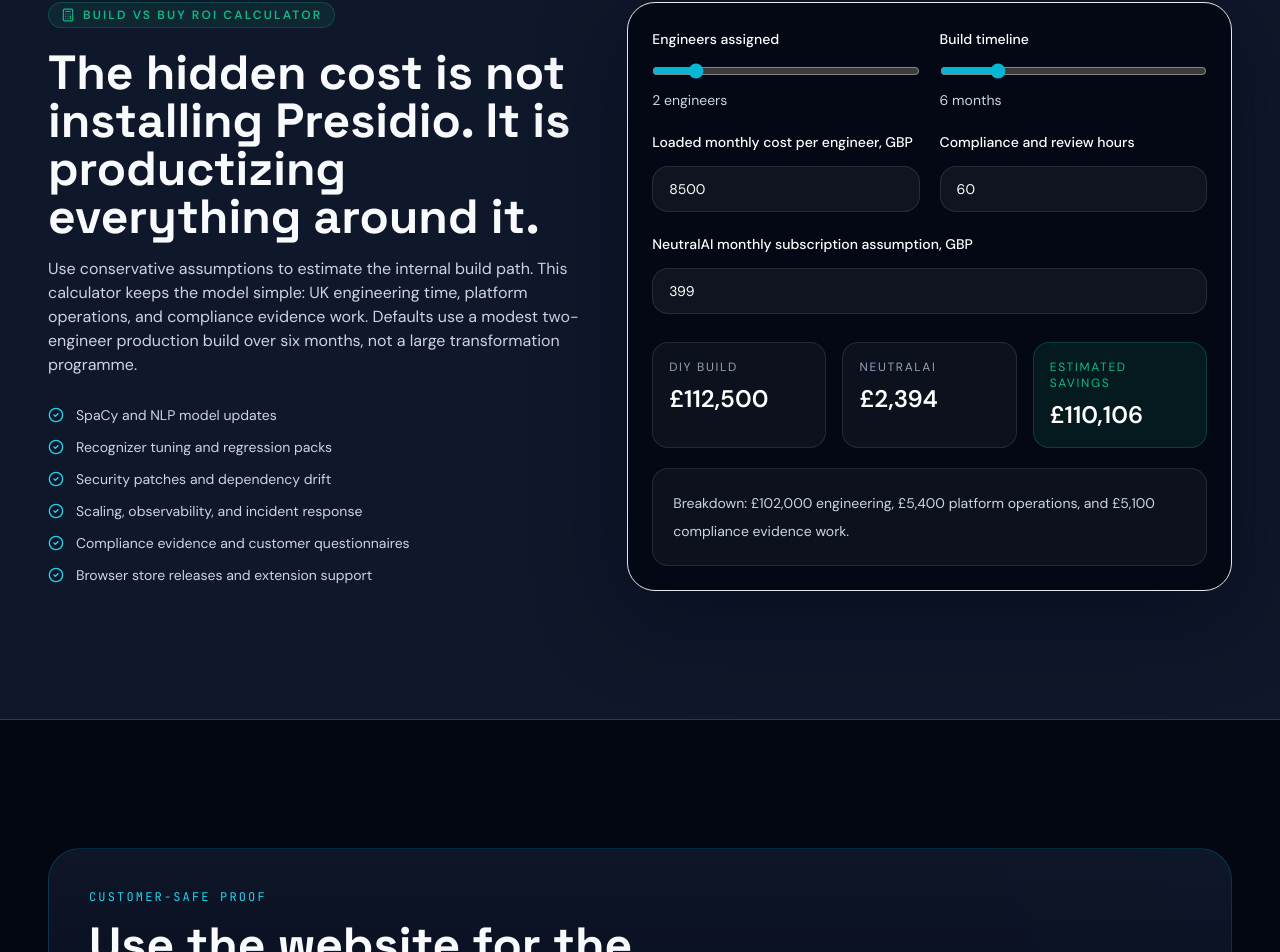
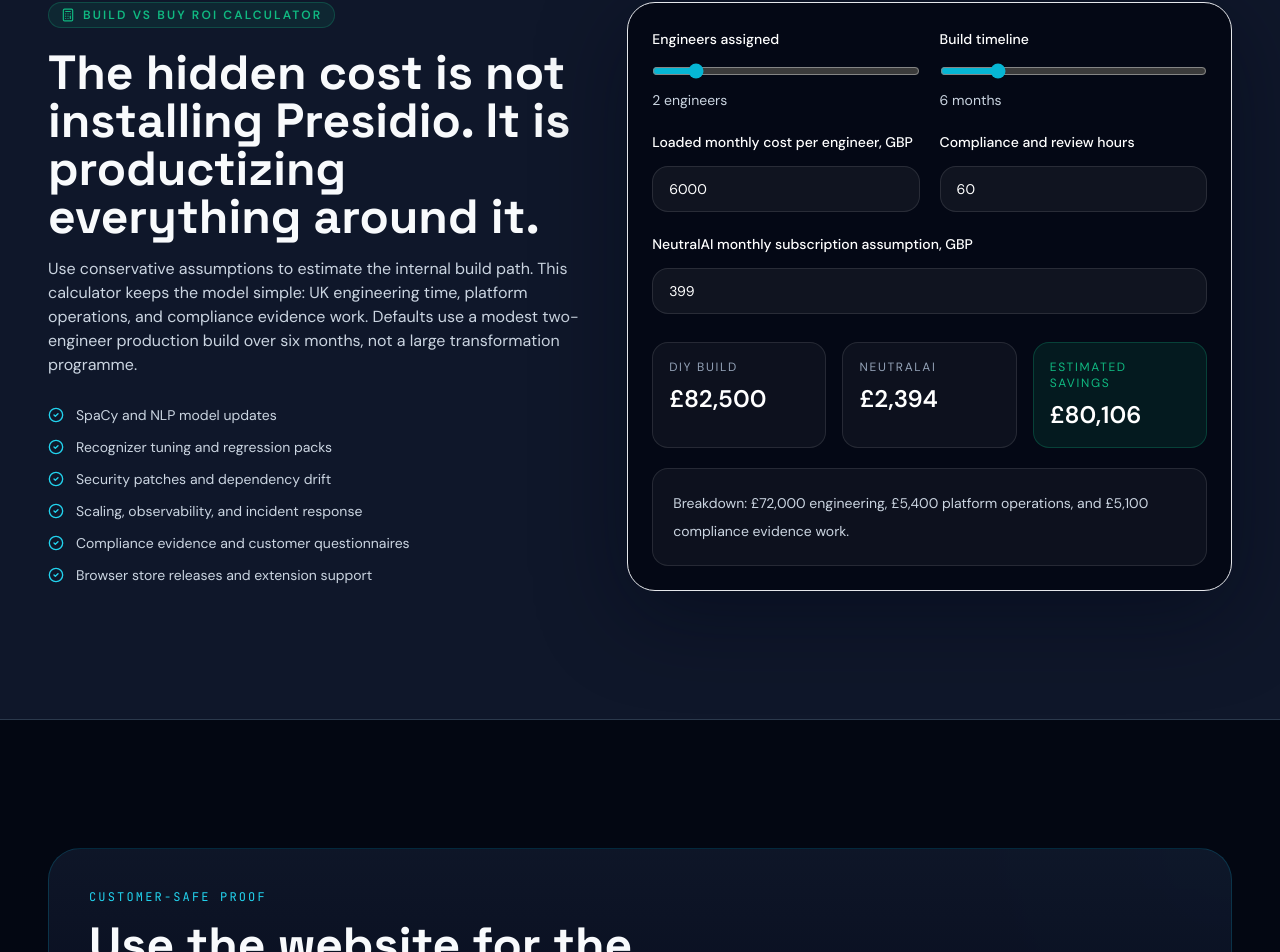
Before and after one commit to nazifsohtaoglu/neutralai-website, a Next.js app: page /presidio-alternative in a window 1280 px wide. Shown: the part 2406-3358 px from the top of the page. Built offline with nearby package versions, Linux system fonts and the light colour scheme; no server answers.

Commit message:
fix(roi-calculator): default engineer cost £8,500 → £6,000 (UK 2025/26)
UK fully-loaded mid-level engineer: ~£72k/year = £6,000/month (Ravio/PayScale/PayFit).
Also lower minimum from £5,500 → £5,000 to accommodate leaner SMB teams.

Closes #129

```diff
--- a/app/presidio-alternative/RoiCalculator.tsx
+++ b/app/presidio-alternative/RoiCalculator.tsx
@@ -23,7 +23,7 @@
 export default function RoiCalculator() {
   const [engineers, setEngineers] = useState(2)
   const [months, setMonths] = useState(6)
-  const [monthlyCost, setMonthlyCost] = useState(8500)
+  const [monthlyCost, setMonthlyCost] = useState(6000)
   const [complianceHours, setComplianceHours] = useState(60)
   const [neutralaiMonthly, setNeutralaiMonthly] = useState(399)
 
@@ -100,7 +100,7 @@
               <span className="text-sm font-medium text-white">Loaded monthly cost per engineer, GBP</span>
               <input
                 type="number"
-                min="5500"
+                min="5000"
                 step="500"
                 value={monthlyCost}
                 onChange={(event) => setMonthlyCost(Number(event.target.value))}
```
